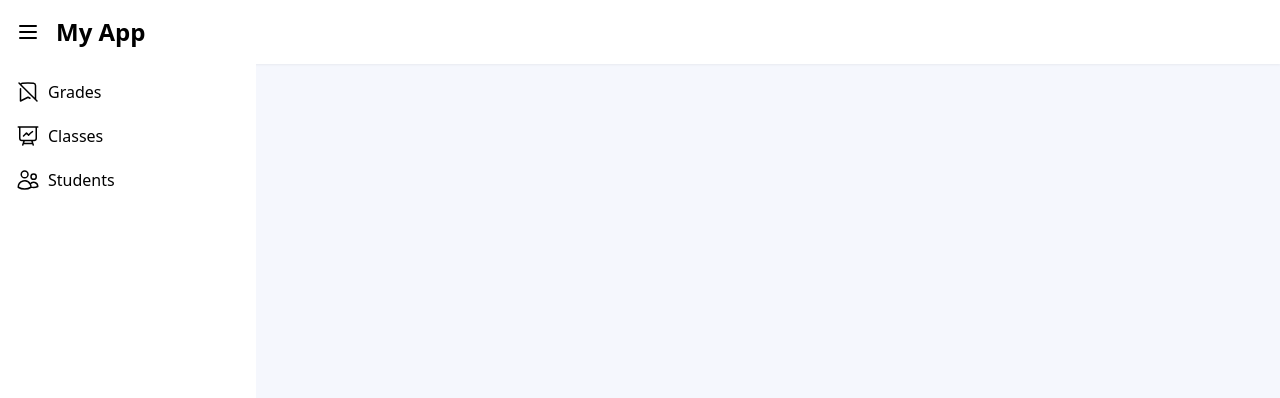
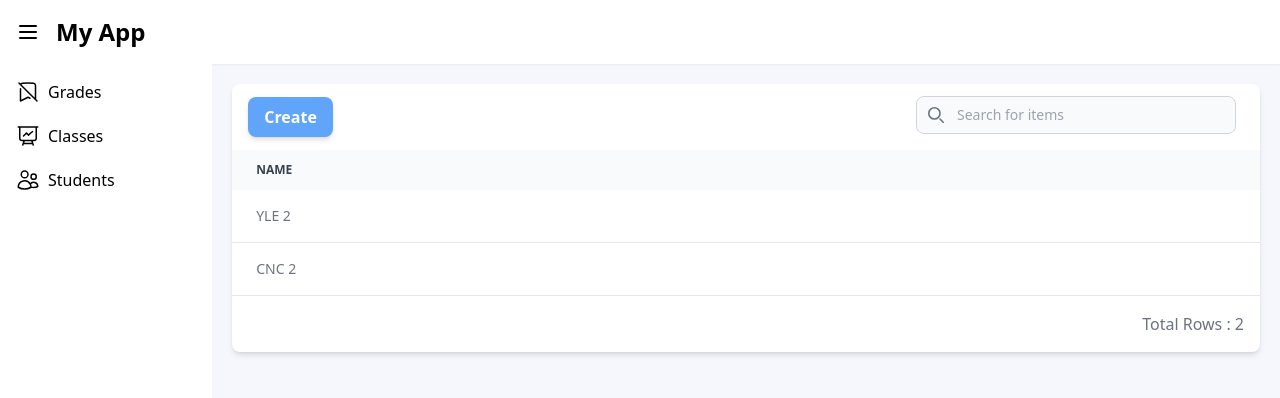
Before and after one commit to RyanZeelie/FullStackAppKC, a React (Vite) app in the folder Client/: page /grades in a window 1280 px wide. Shown: the top 398 px of the page. Built offline with nearby package versions, Linux system fonts and the light colour scheme.

Commit message:
added datagrid

```diff
--- a/Client/package.json
+++ b/Client/package.json
@@ -13,7 +13,8 @@
     "@vitejs/plugin-basic-ssl": "^1.0.1",
     "bootstrap-icons": "^1.11.1",
     "react": "^18.2.0",
-    "react-dom": "^18.2.0"
+    "react-dom": "^18.2.0",
+    "uuid": "^9.0.1"
   },
   "devDependencies": {
     "@types/react": "^18.2.15",
--- a/Client/src/App.jsx
+++ b/Client/src/App.jsx
@@ -1,16 +1,19 @@
-import Layout from "./components/common/layout/Layout"
+import Layout from "./components/common/layout/Layout";
+import DataGrid from "./components/datagrid/DataGrid";
 
 function App() {
-
+  const columns = [
+    { header: "Name", dataIdentifier: "name" },
+  ];
+  const data = [{ name: "YLE 2" }, { name: "CNC 2" }];
 
   return (
     <>
       <Layout>
-
+        <DataGrid columns={columns} data={data} />
       </Layout>
-
     </>
-  )
+  );
 }
 
-export default App
+export default App;
--- /dev/null
+++ b/Client/src/components/common/buttons/ConfirmButton.jsx
@@ -0,0 +1,19 @@
+import React from "react";
+
+const ConfirmButton = ({
+  action = () => {},
+  disabled = false,
+  label = "Confirm",
+}) => {
+  return (
+    <button
+      className="bg-blue-400 hover:bg-blue-500 text-white font-semibold py-2 px-4 rounded-lg shadow-md transition duration-300 ease-in-out"
+      onClick={action}
+      disabled={disabled}
+    >
+      {label}
+    </button>
+  );
+};
+
+export default ConfirmButton;
--- a/Client/src/components/common/icons/Icons.jsx
+++ b/Client/src/components/common/icons/Icons.jsx
@@ -44,13 +44,13 @@ export const StudentsIcon = () => {
       xmlns="http://www.w3.org/2000/svg"
       fill="none"
       viewBox="0 0 24 24"
-      stroke-width="1.5"
+      strokeWidth="1.5"
       stroke="currentColor"
-      class="w-6 h-6"
+      className="w-6 h-6"
     >
       <path
-        stroke-linecap="round"
-        stroke-linejoin="round"
+        strokeLinecap="round"
+        strokeLinejoin="round"
         d="M15 19.128a9.38 9.38 0 002.625.372 9.337 9.337 0 004.121-.952 4.125 4.125 0 00-7.533-2.493M15 19.128v-.003c0-1.113-.285-2.16-.786-3.07M15 19.128v.106A12.318 12.318 0 018.624 21c-2.331 0-4.512-.645-6.374-1.766l-.001-.109a6.375 6.375 0 0111.964-3.07M12 6.375a3.375 3.375 0 11-6.75 0 3.375 3.375 0 016.75 0zm8.25 2.25a2.625 2.625 0 11-5.25 0 2.625 2.625 0 015.25 0z"
       />
     </svg>
--- /dev/null
+++ b/Client/src/components/common/inputs/Select.jsx
@@ -0,0 +1,22 @@
+import React from "react";
+
+const Select = ({ lableFor = "", children, id = "" }) => {
+  return (
+    <>
+      <label
+        htmlFor={lableFor}
+        class="block mb-2 text-sm font-medium text-gray-500 "
+      >
+        {lableFor}
+      </label>
+      <select
+        id={id}
+        class=" border border-gray-300 text-gray-900 text-sm rounded-lg focus:ring-blue-500 focus:border-blue-500 block w-full p-2.5  dark:border-gray-600 dark:placeholder-gray-400  dark:focus:ring-blue-500 dark:focus:border-blue-500"
+      >
+        {children}
+      </select>
+    </>
+  );
+};
+
+export default Select;
--- a/Client/src/components/common/layout/Layout.jsx
+++ b/Client/src/components/common/layout/Layout.jsx
@@ -12,8 +12,16 @@ const Layout = ({ children }) => {
   return (
     <div className="bg-[#F5F7FD]">
       <Navbar onToggleSidebar={toggleSidebar}/>
+      <div className="flex">
+      <SideMenu openState={openState} />
+      <div className="p-5 w-screen">
       {children}
-      <SideMenu openState={openState} />
+      </div>
+
+
+      </div>
+
+
     </div>
   );
 };
--- a/Client/src/components/common/layout/SideMenu.jsx
+++ b/Client/src/components/common/layout/SideMenu.jsx
@@ -1,4 +1,5 @@
 import React from "react";
+import { v4 as uuidv4 } from "uuid";
 import Menu from "../../../constants/Menu";
 const SideMenu = ({ openState = true }) => {
   return (
@@ -10,7 +11,7 @@ const SideMenu = ({ openState = true }) => {
       <ul className="p-4">
         {Menu.map((menuItem) => {
           return (
-            <li className="mb-5 flex">
+            <li key={uuidv4()} className="mb-5 flex">
               {<menuItem.icon />}
               <span className="ml-2"> {menuItem.label}</span>
             </li>
--- /dev/null
+++ b/Client/src/components/datagrid/DataGrid.jsx
@@ -0,0 +1,94 @@
+import React from "react";
+import { v4 as uuidv4 } from "uuid";
+import ConfirmButton from "../common/buttons/ConfirmButton";
+import Select from "../common/inputs/Select";
+
+const DataGrid = ({ columns = [], data = [] }) => {
+  return (
+    <div className="relative overflow-x-auto shadow-md sm:rounded-lg bg-white">
+      {/* Header Tools */}
+      <div className="flex justify-between items-center px-4">
+        <ConfirmButton label="Create" />
+        <div className="pb-4 p-2 bg-white">
+          <label htmlFor="table-search" className="sr-only">
+            Search
+          </label>
+          <div className="relative mt-1">
+            <div className="absolute inset-y-0 left-0 flex items-center pl-3 pointer-events-none">
+              <svg
+                className="w-4 h-4 text-gray-500 dark:text-gray-400"
+                aria-hidden="true"
+                xmlns="http://www.w3.org/2000/svg"
+                fill="none"
+                viewBox="0 0 20 20"
+              >
+                <path
+                  stroke="currentColor"
+                  strokeLinecap="round"
+                  strokeLinejoin="round"
+                  strokeWidth="2"
+                  d="m19 19-4-4m0-7A7 7 0 1 1 1 8a7 7 0 0 1 14 0Z"
+                />
+              </svg>
+            </div>
+            <input
+              type="text"
+              id="table-search"
+              className="block p-2 pl-10 text-sm text-black-900 border border-gray-300 rounded-lg w-80 bg-gray-50 focus:ring-blue-500 focus:border-blue-500  dark:border-gray-600 dark:placeholder-gray-400  dark:focus:ring-blue-500 dark:focus:border-blue-500"
+              placeholder="Search for items"
+            />
+          </div>
+        </div>
+      </div>
+
+      {/* table */}
+      <table className="w-full text-sm text-left text-gray-500 dark:text-gray-400">
+        <thead className="text-xs text-gray-700 uppercase bg-gray-50  dark:text-gray-400">
+          <tr className="w-auto">
+            {columns.map((column) => {
+              return (
+                <th key={uuidv4()} scope="col" className="px-6 py-3">
+                  {column.header}
+                </th>
+              );
+            })}
+          </tr>
+        </thead>
+        <tbody>
+          {data.map((rowItem, index) => {
+            return (
+              <tr
+                className="bg-white border-b border-gray-200 hover:bg-gray-400 hover:text-white hover:bg-gray-300"
+                key={uuidv4()}
+              >
+                {columns.map((column) => {
+                  if (column?.renderCell) {
+                    return (
+                      <td className={"px-6 py-4"}>{column?.renderCell()}</td>
+                    );
+                  } else {
+                    return (
+                      <td
+                        key={uuidv4()}
+                        className={`px-6 py-4 ${
+                          index === data.length - 1 ? "w-full" : "w-auto"
+                        }`}
+                      >
+                        {rowItem[column.dataIdentifier]}
+                      </td>
+                    );
+                  }
+                })}
+              </tr>
+            );
+          })}
+        </tbody>
+      </table>
+      <div className="text-gray-500 w-full flex flex-row gap-10 justify-end p-4">
+        <p> Total Rows : {data?.length}</p>
+      </div>
+    </div>
+  );
+};
+
+export default DataGrid;
```
Also changed, not shown: 1 other file (tests, documents, lock files or other folders).
